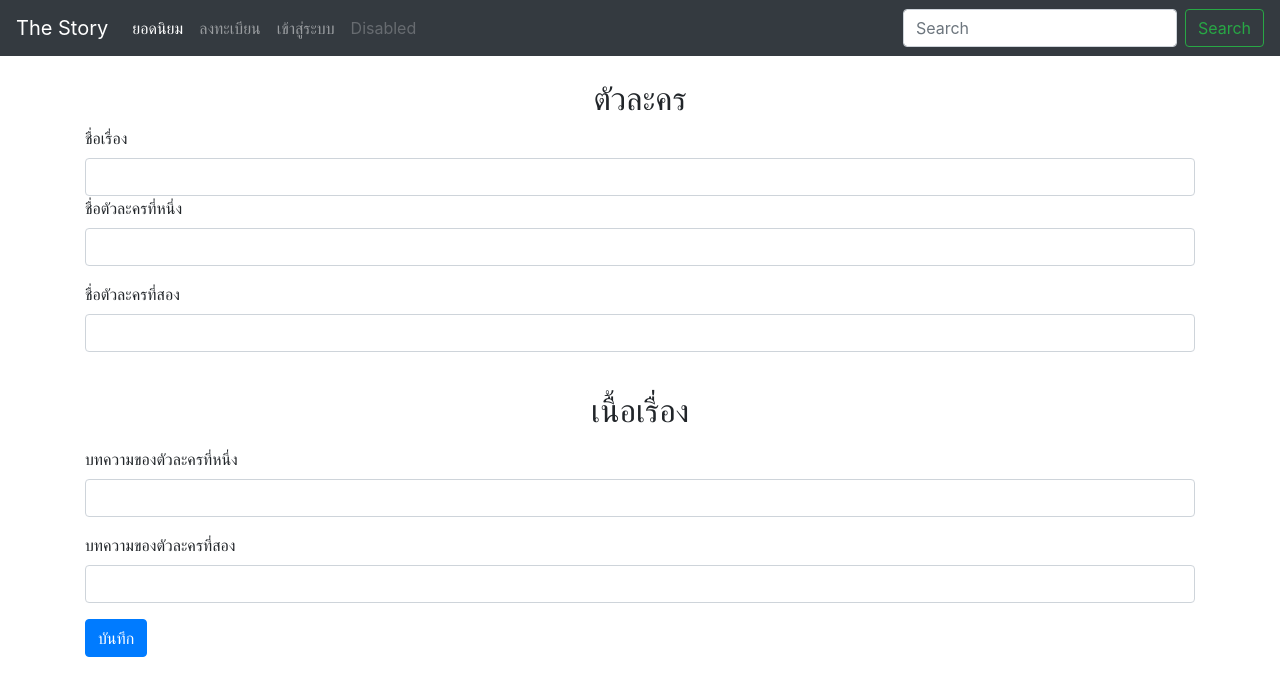
After one commit to MoBiEeW/The-Story, a Django app: page /addstory/ in a window 1280 px wide. The commit adds this page. Shown: the top 696 px of the page. Run offline with Django 3.2, Linux system fonts and the light colour scheme.

Commit message:
AddstoryAndReader

```diff
--- a/The_Story/The_Story/urls.py
+++ b/The_Story/The_Story/urls.py
@@ -21,7 +21,10 @@ urlpatterns = [
     path('register/', views.register),
     path('home/', views.home),
     path('addUser/', views.addUser),
-    path('loginForm/',views.loginForm),
+    path('loginForm/', views.loginForm),
     path('login/', views.login),
     path('logout/', views.logout),
+    path('addstory/', views.addstoryform),
+    path('savestory/', views.savestory),
+    path('readstory/', views.readpage),
 ]
--- a/The_Story/login/views.py
+++ b/The_Story/login/views.py
@@ -1,63 +1,123 @@
-from django.shortcuts import render,redirect
+from django.shortcuts import render, redirect
 from django.http import HttpResponse
-from .models import Post
-from django.contrib.auth.models import User,auth
+from login.models import Story, Post
+from django.contrib.auth.models import User, auth
 from django.contrib import messages
+import json
 # Create your views here.
 
-def register(request) :
-    return render(request,'register.html')
 
-def loginForm(request) :
-    return render(request,'login.html')
+def register(request):
+    return render(request, 'register.html')
 
-def home(request) :
+
+def loginForm(request):
+    return render(request, 'login.html')
+
+
+def home(request):
     data = Post.objects.all()
-    return render(request,'homepage.html',{'posts':data})
+    story = Story.objects.all()
+    result = Story.objects.values()
+    list_result = [x for x in result]
+    text1 = list_result[0]['text1'].split(',')
+    text2 = list_result[0]['text2'].split(',')
+    new_text = []
+    print(list_result)
+    print(text1, text2)
+    for i in range(len(text1)):
+        new_text.append(text1[i])
+        new_text.append(text2[i])
+    return render(request, 'homepage.html', {'posts': data, 'story': story, 'text1': text1, 'text2': text2, 'num': len(text1), 'looptimes': range(2), 'new_text': new_text})
 
-def addUser(request) :
-    username=request.POST['username']
-    firstname=request.POST['firstname']
-    lastname=request.POST['lastname']
-    email=request.POST['email']
-    password=request.POST['password']
-    repassword=request.POST['repassword']
+    # return render(request, 'homepage.html', {'posts': data})
 
-    if password==repassword :
+
+def readpage(request):
+    story = Story.objects.all()
+    result = Story.objects.values()
+    list_result = [x for x in result]
+    text1 = list_result[0]['text1'].split(',')
+    text2 = list_result[0]['text2'].split(',')
+    new_text = []
+    for i in range(len(text1)):
+        new_text.append(text1[i])
+        new_text.append(text2[i])
+
+    return render(request, 'reader.html', {'new_text': new_text})
+
+
+def addUser(request):
+    username = request.GET['username']
+    firstname = request.GET['firstname']
+    lastname = request.GET['lastname']
+    email = request.GET['email']
+    password = request.GET['password']
+    repassword = request.GET['repassword']
+
+    if password == repassword:
         if User.objects.filter(username=username).exists():
-            messages.info(request,'UserName นีมีคนใช้แล้ว')
+            messages.info(request, 'UserName นีมีคนใช้แล้ว')
             return redirect('/register')
         elif User.objects.filter(email=email).exists():
-            messages.info(request,'Email นี้เคยลงทะเบียนแล้ว')
+            messages.info(request, 'Email นี้เคยลงทะเบียนแล้ว')
             return redirect('/register')
-        else :
-            user=User.objects.create_user(
-            username=username,
-            password=password,
-            email=email,
-            first_name=firstname,
-            last_name=lastname
+        else:
+            user = User.objects.create_user(
+                username=username,
+                password=password,
+                email=email,
+                first_name=firstname,
+                last_name=lastname
             )
             user.save()
             return redirect('/home')
-    else :
-        messages.info(request,'รหัสผ่านไม่ตรงกัน')
+    else:
+        messages.info(request, 'รหัสผ่านไม่ตรงกัน')
         return redirect('/register')
 
-def login(request) :
-    username=request.GET['username']
-    password=request.GET['password']
 
-    #login
-    user = auth.authenticate(username=username,password=password)
+def addstoryform(request):
+    return render(request, 'addstory.html')
 
-    if user is not None :
-        auth.login(request,user)
+
+def savestory(request):
+    title = request.GET['title']
+    textcharacter1 = request.GET['text1']
+    textcharacter2 = request.GET['text2']
+    charactername1 = request.GET['namechat1']
+    charactername2 = request.GET['namechat2']
+    username = request.user.username
+    print(title, textcharacter1, textcharacter2,
+          charactername1, charactername2)
+    obj = Story(
+        title=title,
+        text1=textcharacter1,
+        text2=textcharacter2,
+        namechat1=charactername1,
+        namechat2=charactername2,
+        user=username
+    )
+    obj.save()
+    return redirect('/home')
+
+
+def login(request):
+    data = request.POST
+    body = data.dict()
+    username = body['username']
+    password = body['password']
+    # login
+    user = auth.authenticate(username=username, password=password)
+
+    if user is not None:
+        auth.login(request, user)
         return redirect("/home")
-    else :
-        messages.info(request,'ไม่พบข้อมูล')
+    else:
+        messages.info(request, 'ไม่พบข้อมูล')
         return redirect('/loginForm')
 
-def logout(request) :
-        auth.logout(request)
-        return redirect('/home')
+
+def logout(request):
+    auth.logout(request)
+    return redirect('/home')
--- /dev/null
+++ b/The_Story/template/addstory.html
@@ -0,0 +1,41 @@
+{% extends 'layout.html' %}
+
+{% block content %}
+<br>
+<h2 align="center">ตัวละคร</h2>
+
+<form action="/savestory/" method="GET">
+
+  <div class="form-group">
+    <label for="">ชื่อเรื่อง</label>
+    <input type="text" class="form-control" name='title'>
+    <div class="form-group">
+      <label for="">ชื่อตัวละครที่หนึ่ง</label>
+      <input type="text" class="form-control" name='namechat1'>
+    </div>
+    <div class="form-group">
+      <label for="">ชื่อตัวละครที่สอง</label>
+      <input type="text" class="form-control" name='namechat2'>
+    </div>
+    <br>
+    <h2 align="center">เนื้อเรื่อง</h2>
+  </div>
+
+  <div class="form-group">
+    <label for="">บทความของตัวละครที่หนึ่ง</label>
+    <input type="text" class="form-control" name='text1'>
+  </div>
+  <div class="form-group">
+    <label for="">บทความของตัวละครที่สอง</label>
+    <input type="text" class="form-control" name='text2'>
+  </div>
+
+
+  <input type="submit" value="บันทึก" class="btn btn-primary">
+
+
+
+</form>
+
+
+{% endblock %}
--- a/The_Story/template/homepage.html
+++ b/The_Story/template/homepage.html
@@ -28,7 +28,7 @@
 
 
 <div class="card" style="width: 18rem;">
-    <img src="..." class="card-img-top" alt="...">
+  <img src="cartoon1.jpg" class="card-img-top" alt="...">
   {% for post in posts %}
   <div class="card-body">
     <h5 class="card-title">{{post.name}}</h5>
--- a/The_Story/template/layout.html
+++ b/The_Story/template/layout.html
@@ -25,6 +25,9 @@
             {% if user.is_authenticated %}
             <li class="nav-item">
               <a class="nav-link" href="#">{{user}}</a>
+            </li>
+            <li class="nav-item">
+              <a class="nav-link" href="/addstory">เขียนเรื่อง</a>
             </li>
             <li class="nav-item">
               <a class="nav-link" href="/logout">ออกจากระบบ</a>
--- a/The_Story/template/login.html
+++ b/The_Story/template/login.html
@@ -14,8 +14,7 @@
 <b>{{message}}</b>
 
 
-<form action="/login" method='get'>
-
+<form action="/login/" method='POST'>{% csrf_token %}
     <div class="form-group">
             <label for="">Username</label>
             <input type="text" class="form-control" name='username'>
--- a/The_Story/template/register.HTML
+++ b/The_Story/template/register.HTML
@@ -11,7 +11,7 @@
 </div>
 {% endif %}
 
-<form action="/addUser" method='POST'>
+<form action="/addUser" method='get'>
 
     <div class="form-group">
             <label for="">Username</label>
--- /dev/null
+++ b/The_Story/template/text.html
@@ -0,0 +1,4 @@
+<div class="form-group">
+  <label for="">บทความของตัวละครที่หนึ่ง</label>
+  <input type="text" class="form-control" name='text1'>
+</div>
```
Also changed, not shown: The_Story/login/models.py (+11 -0 lines), The_Story/template/reader.html (added, +11 -0 lines), The_Story/login/migrations/0002_story_test.py (added). Lines whose indentation alone changed are shown as unchanged.
